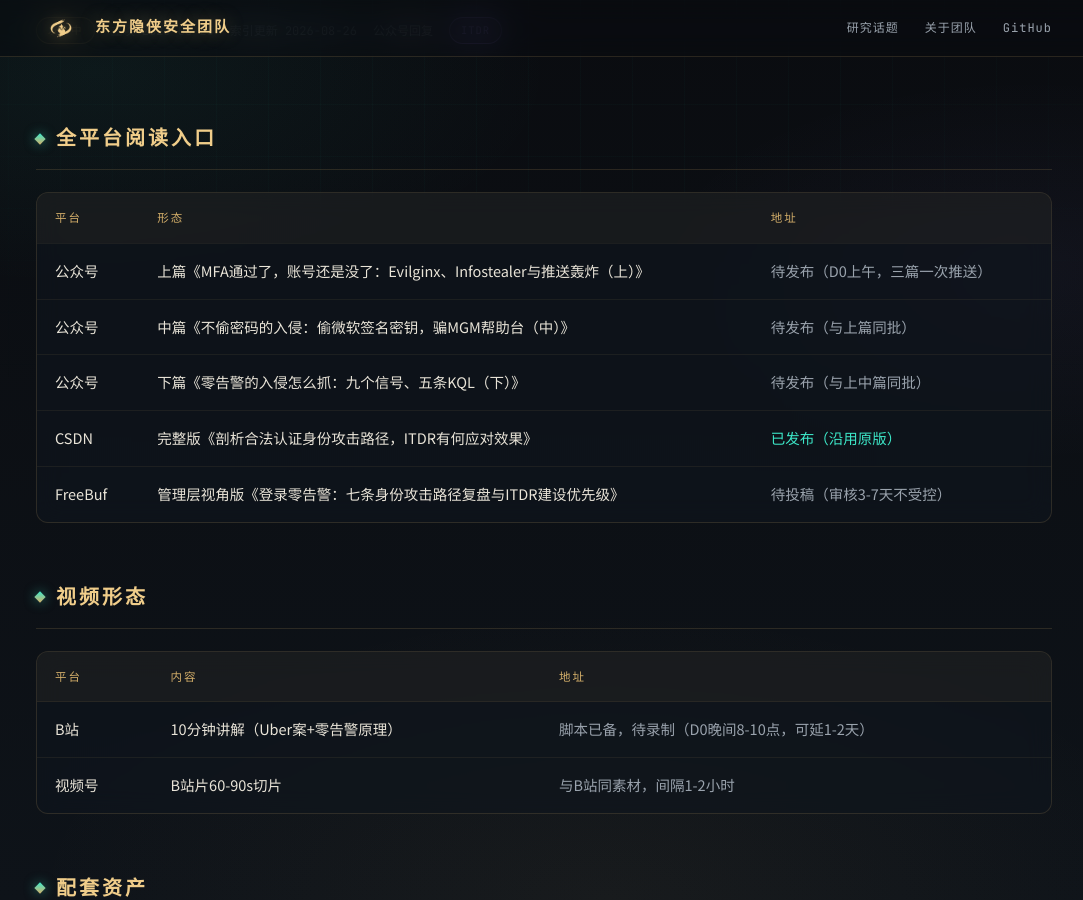
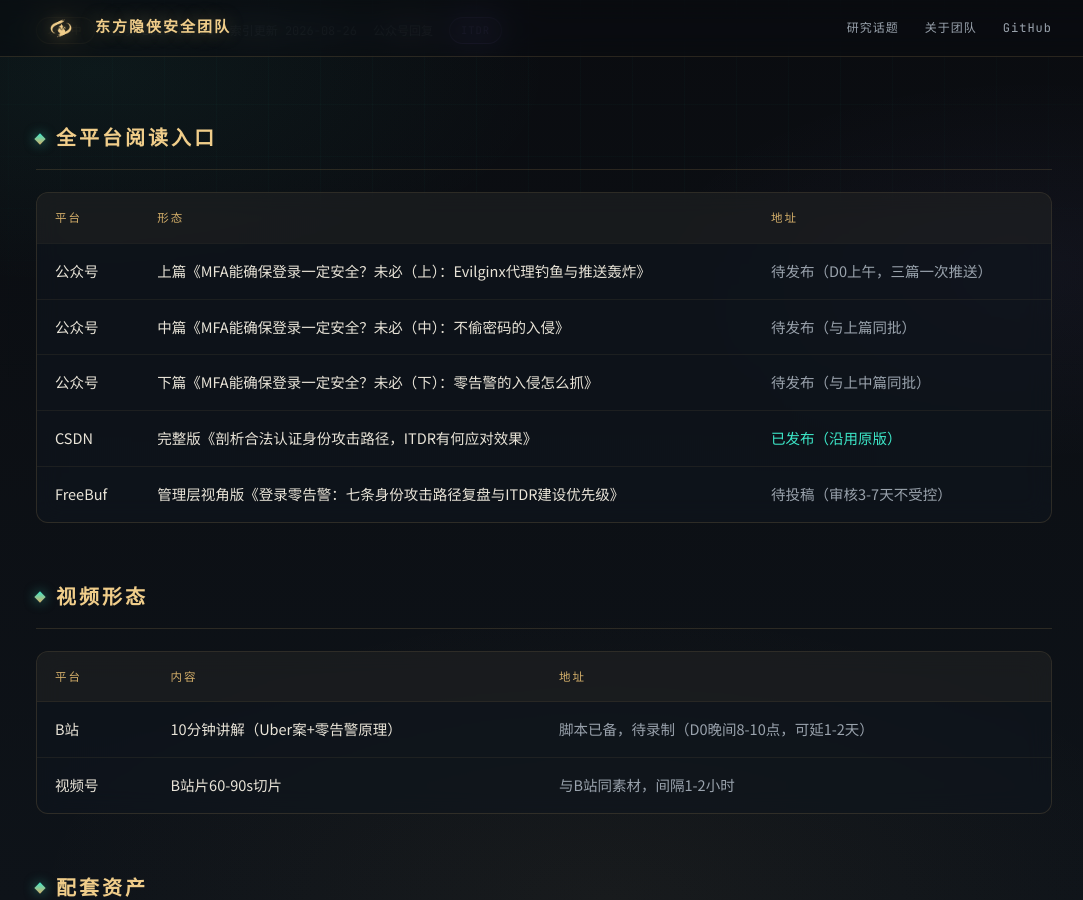
Before and after one commit to EastSword/EastSword.github.io, a Jekyll site: the page built from _topics/identity-attack-paths.md, in a window 1280 px wide and 900 px high, scrolled down 310 px. Shown: the whole window, without its empty margins (96-1179 px from the left). Built offline with Jekyll 4.4.1, drawn with Linux system fonts in a browser that asks for light colours.

Commit message:
课题页公众号标题终版：MFA能确保登录一定安全？未必（上中下）

```diff
--- a/_topics/identity-attack-paths.md
+++ b/_topics/identity-attack-paths.md
@@ -10,15 +10,15 @@
 tags: [身份安全, 企业安全, 检测工程]
 links:
   - platform: 公众号
-    form: 上篇《MFA通过了，账号还是没了：Evilginx、Infostealer与推送轰炸（上）》
+    form: 上篇《MFA能确保登录一定安全？未必（上）：Evilginx代理钓鱼与推送轰炸》
     url:
     note: 待发布（D0上午，三篇一次推送）
   - platform: 公众号
-    form: 中篇《不偷密码的入侵：偷微软签名密钥，骗MGM帮助台（中）》
+    form: 中篇《MFA能确保登录一定安全？未必（中）：不偷密码的入侵》
     url:
     note: 待发布（与上篇同批）
   - platform: 公众号
-    form: 下篇《零告警的入侵怎么抓：九个信号、五条KQL（下）》
+    form: 下篇《MFA能确保登录一定安全？未必（下）：零告警的入侵怎么抓》
     url:
     note: 待发布（与上中篇同批）
   - platform: CSDN
```
